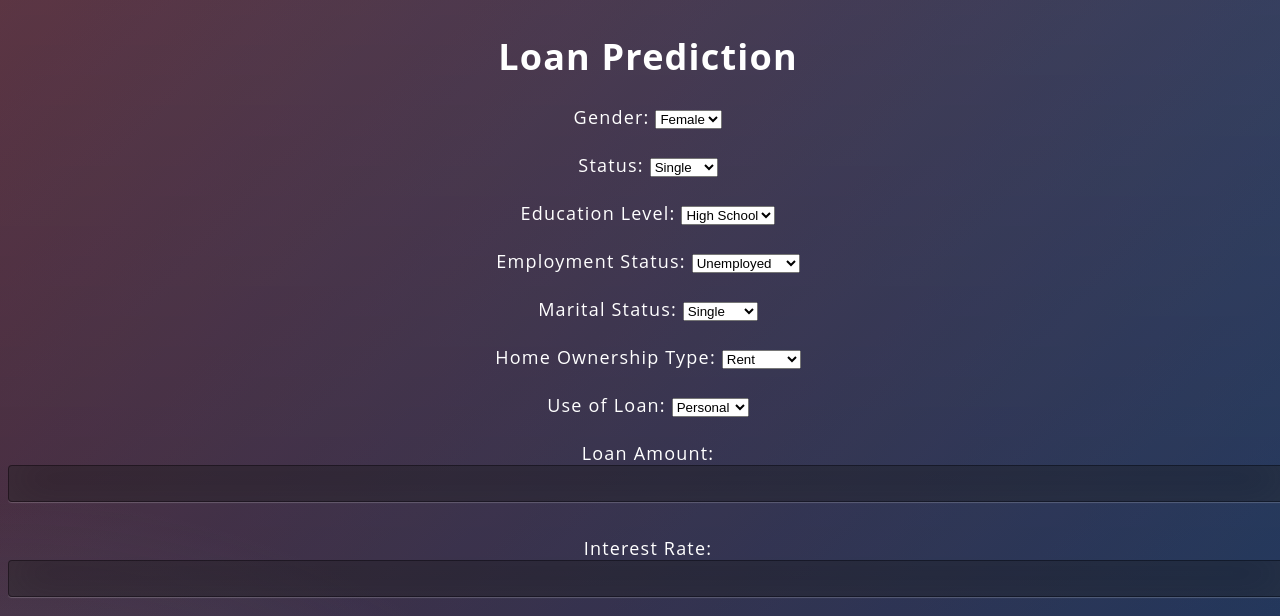
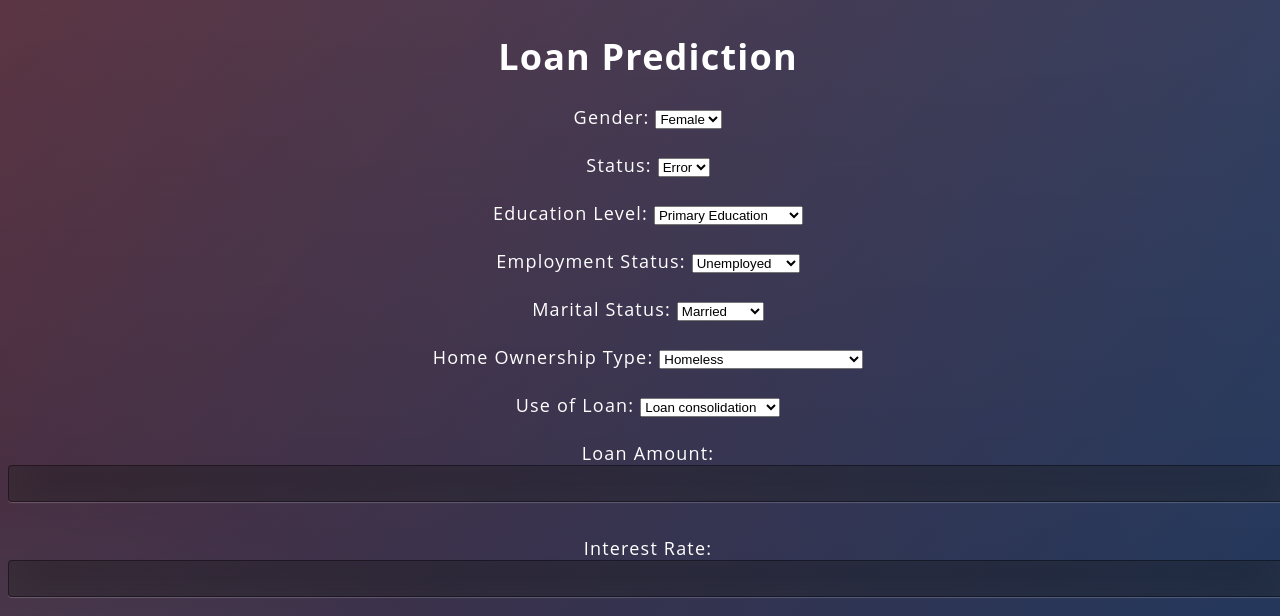
Before and after one commit to astral-fate/deploy, a Flask app: page / in a window 1280 px wide. Shown: the top 616 px of the page. Run offline with Flask 2, Linux system fonts and the light colour scheme; parts of the project's set-up code (start-up, migrations or seed data) failed here and were passed over.

Commit message:
Add files via upload

```diff
--- a/templates/index.html
+++ b/templates/index.html
@@ -87,7 +87,7 @@
   </head>
  <body class="scrollable">
     <h1>Loan Prediction</h1>
-    <form action="{{ url_for('predict') }}" method="POST">
+    <form action="{{ url_for('result') }}" method="POST">
 
 
       <div class="features">
@@ -99,15 +99,18 @@
 
       <label for="Status">Status:</label>
       <select name="Status">
-        <option value="0">Single</option>
-        <option value="1">Married</option>
+        <option value="0">Error</option>
+        <option value="1">Error</option>
+        <option value="2">Error</option>
       </select><br><br>
 
       <label for="Education">Education Level:</label>
       <select name="Education">
-        <option value="0">High School</option>
-        <option value="1">College</option>
-        <option value="2">Graduate</option>
+        <option value="1">Primary Education</option>
+        <option value="2">Basic Education</option>
+        <option value="3">Vocational Education</option>
+        <option value="4">Secondary Education</option>
+        <option value="5">Higher education</option>
       </select><br><br>
 
       <label for="EmploymentStatus">Employment Status:</label>
@@ -119,44 +122,55 @@
 
       <label for="MaritalStatus">Marital Status:</label>
       <select name="MaritalStatus">
-        <option value="0">Single</option>
         <option value="1">Married</option>
-        <option value="2">Divorced</option>
+        <option value="2">Cohabitant</option>
+        <option value="3">Single</option>
+        <option value="4">Divorced</option>
+        <option value="5">Widow</option>
       </select><br><br>
 
       <label for="HomeOwnershipType">Home Ownership Type:</label>
       <select name="HomeOwnershipType">
-        <option value="0">Rent</option>
-        <option value="1">Own</option>
-        <option value="2">Mortgage</option>
+        <option value="0">Homeless</option>
+        <option value="1">Owner</option>
+        <option value="2">Living With Parents</option>
+        <option value="3">Tenant, Pre-furnished Property</option>
+        <option value="4">Tenant, Unfurnished Property</option>
+        <option value="5">Council House</option>
+        <option value="6">Joint Tenant</option>
+        <option value="7">Joint Ownership</option>
+        <option value="8">Mortgage</option>
+        <option value="9">Owner With Encumbrance</option>
       </select><br><br>
 
       <label for="UseOfLoan">Use of Loan:</label>
       <select name="UseOfLoan">
-        <option value="0">Personal</option>
-        <option value="1">Business</option>
+        <option value="0"> Loan consolidation</option>
+        <option value="1">Real Estate</option>
+        <option value="2">Home Improvement</option>
+        <option value="3">Business</option>
       </select><br><br>
 
       <label for="Amount">Loan Amount:</label>
-      <input type="number" name="Amount" required><br><br>
+      <input type="number" name="Amount" step="0.001" required><br><br>
 
       <label for="Interest">Interest Rate:</label>
-      <input type="number" name="Interest" step="0.01" required><br><br>
+      <input type="number" name="Interest" step="0.001" required><br><br>
 
       <label for="LoanDuration">Loan Duration (in months):</label>
-      <input type="number" name="LoanDuration" required><br><br>
+      <input type="number" name="LoanDuration" step="0.001" required><br><br>
 
       <label for="IncomeTotal">Total Income:</label>
-      <input type="number" name="IncomeTotal" required><br><br>
+      <input type="number" name="IncomeTotal" step="0.001" required><br><br>
 
       <label for="LiabilitiesTotal">Total Liabilities:</label>
-      <input type="number" name="LiabilitiesTotal" required><br><br>
+      <input type="number" name="LiabilitiesTotal" step="0.001" required><br><br>
 
       <label for="DebtToIncome">Debt to Income Ratio:</label>
-      <input type="number" name="DebtToIncome" step="0.01" required><br><br>
+      <input type="number" name="DebtToIncome" step="0.001" required><br><br>
 
       <label for="FreeCash">Free Cash:</label>
-      <input type="number" name="FreeCash" required><br><br>
+      <input type="number" name="FreeCash" step="0.001" required><br><br>
 
 
 
```
Also changed, not shown: templates/result.html (+53 -7 lines).
